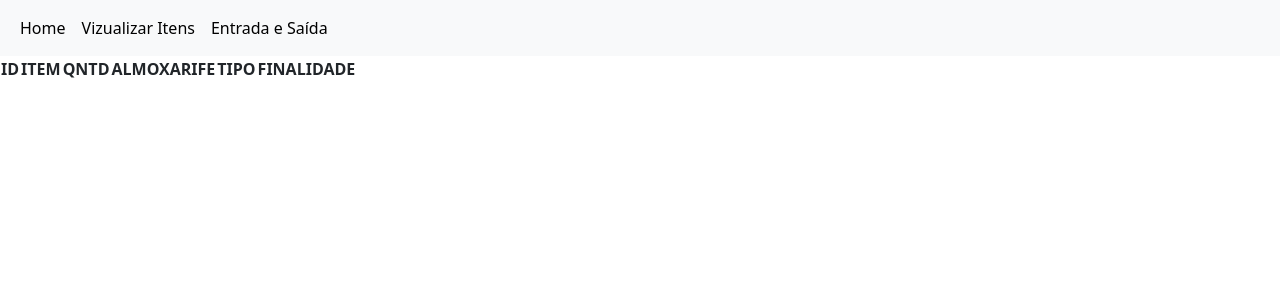
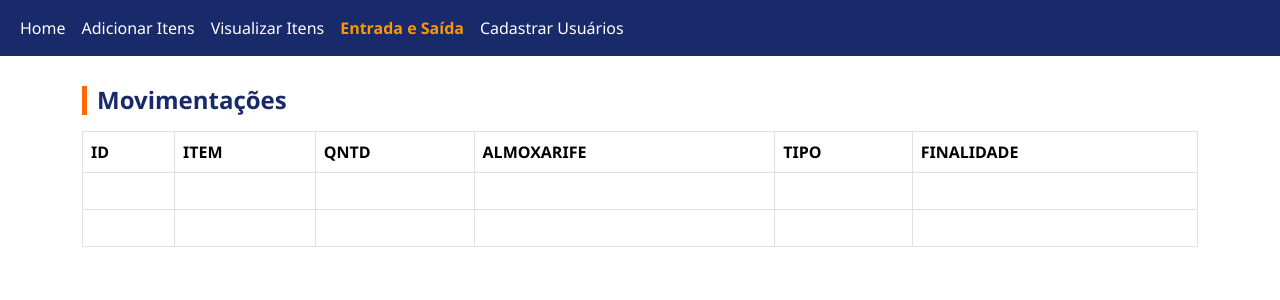
Before and after one commit to linco-777/cavalo-de-relogio-do-batman, a Flask app: page /tblmove in a window 1280 px wide. Shown: the top 300 px of the page. Run offline with Flask 3, Linux system fonts and the light colour scheme; the visitor is signed in with stand-in values (Sample User, id 1); lists and menus that the app fills with data are empty.

Commit message:
Versão |1.7|

```diff
--- a/app.py
+++ b/app.py
@@ -1,7 +1,6 @@
 from flask import Flask, render_template, request, redirect, url_for, flash, session
 import bcrypt
 import mysql.connector
-
 app = Flask(__name__)
 app.secret_key = "chave_secreta"
 
@@ -25,7 +24,6 @@ def login():
             resultado = cursor.fetchone()
             cursor.close()
             conexao.close()
-
             if resultado and bcrypt.checkpw(senha.encode("utf-8"), resultado[0].encode("utf-8")):
                 session["permissao"] = resultado[1]
                 session["email"] = email
@@ -34,7 +32,6 @@ def login():
                 flash("Email ou senha incorretos.", "danger")
         except Exception as e:
             flash(f"Erro ao conectar: {e}", "danger")
-
     return render_template("login.html")
 
 @app.route("/home")
@@ -72,7 +69,13 @@ def cadastro():
 
 @app.route("/tblvizu")
 def tblvizu():
-    return render_template("tblvizu.html")
+    conexao = conectar_bd()
+    cursor = conexao.cursor()
+    cursor.execute("SELECT ID, NOME, QNTD, ESTOQUE_MINIMO, DESCRICAO, PRECO, FOTO, CATEGORIA FROM tblvizu")
+    itens = cursor.fetchall()
+    cursor.close()
+    conexao.close()
+    return render_template("tblvizu.html", itens=itens)
 
 if __name__ == "__main__":
     app.run(debug=True, host="0.0.0.0", port=5000)
--- a/cmds.txt
+++ b/cmds.txt
@@ -1,6 +1,9 @@
 pip install mysql-connector-python
 pip install flask
 python --version
+pip install bcrypt
+python -c "import bcrypt; print(bcrypt.hashpw('senai123'.encode(), bcrypt.gensalt()).decode())"
+
 
 git init
 git config --global user.name "Linco"
--- a/sql.txt
+++ b/sql.txt
@@ -35,8 +35,10 @@ CREATE TABLE tblmove (
 
 SELECT email, permissao FROM usuarios;
 
+INSERT INTO usuarios (email, senha_hash, permissao)
+VALUES ('admin@senai.com', '...', 'admin');
 
-SELECT*FROM login;
+SELECT*FROM usuarios;
 SELECT*FROM tbladd;
 SELECT*FROM tblvizu;
 SELECT*FROM tblmove
--- a/static/move.css
+++ b/static/move.css
@@ -1,7 +1,42 @@
-#tabela{
-    border-collapse: collapse;
+body {
+    background-color: #ffffff;
+    font-family: 'Segoe UI', sans-serif;
 }
-td{
-    border: 2px solid black;
+
+.navbar {
+    background-color: #192A6B !important;
+}
+
+.navbar .nav-link {
+    color: #ffffff !important;
+}
+
+.navbar .nav-link:hover,
+.navbar .nav-link.active {
+    color: #FF9500 !important;
+    font-weight: bold;
+}
+
+.container {
+    margin-top: 30px;
+}
+
+h4 {
+    color: #192A6B;
+    font-weight: bold;
+    border-left: 5px solid #FF6800;
+    padding-left: 10px;
+}
+
+.table thead {
+    background-color: #192A6B;
+    color: #ffffff;
+}
+
+.table tbody tr:hover {
+    background-color: #f0f4ff;
+}
+
+#tabela td {
     padding: 18px;
 }
--- a/templates/cadastro.html
+++ b/templates/cadastro.html
@@ -1,9 +1,10 @@
 <!DOCTYPE html>
-<html lang="pt-br">
+<html lang="en">
 <head>
     <meta charset="UTF-8">
     <meta name="viewport" content="width=device-width, initial-scale=1.0">
     <link href="https://cdn.jsdelivr.net/npm/bootstrap@5.3.8/dist/css/bootstrap.min.css" rel="stylesheet">
+    <link rel>
     <title>Cadastro de Usuários</title>
 </head>
 <body class="bg-light">
--- a/templates/home.html
+++ b/templates/home.html
@@ -19,6 +19,9 @@
                     <li class="nav-item">
                         <a class="nav-link active" href="/home">Home</a>
                     </li>
+                     <li class="nav-item">
+                        <a class="nav-link active" aria-current="page" href="/tbladd">Adicionar Itens</a>
+                    </li>
                     <li class="nav-item">
                         <a class="nav-link" href="/tblvizu">Visualizar Itens</a>
                     </li>
@@ -27,7 +30,7 @@
                     </li>
                     {% if session.get("permissao") == "admin" %}
                     <li class="nav-item">
-                        <a class="nav-link text-warning fw-bold" href="/cadastroadm">Cadastrar Usuários</a>
+                        <a class="nav-link" href="/cadastroadm">Cadastrar Usuários</a>
                     </li>
                     {% endif %}
                 </ul>
--- a/templates/login.html
+++ b/templates/login.html
@@ -1,5 +1,5 @@
 <!DOCTYPE html>
-<html lang="pt-br">
+<html lang="en">
 <head>
     <meta charset="UTF-8">
     <meta name="viewport" content="width=device-width, initial-scale=1.0">
@@ -26,9 +26,6 @@
         </div>
         <br>
         <button id="entrar" class="btn btn-primary" type="submit">Entrar</button>
-        <button id="esquece" type="button" class="btn btn-link">
-            Esqueci a Senha
-        </button>
     </form>
 </body>
 </body>
--- a/templates/tblmove.html
+++ b/templates/tblmove.html
@@ -1,45 +1,35 @@
-<!doctype html>
+<!DOCTYPE html>
 <html lang="pt-br">
-  <head>
-    <meta charset="utf-8">
-    <meta name="viewport" content="width=device-width, initial-scale=1">
-    <title>EntLea</title>
-    <link href="https://cdn.jsdelivr.net/npm/bootstrap@5.3.3/dist/css/bootstrap.min.css" rel="stylesheet">
-    <link rel="stylesheet" href="static/stylex.css">
-</head>
-<body id="corpo">
-    <!DOCTYPE html>
-<html lang="en">
 <head>
     <meta charset="UTF-8">
     <meta name="viewport" content="width=device-width, initial-scale=1.0">
-    <title>Home</title>
-    <link href="https://cdn.jsdelivr.net/npm/bootstrap@5.3.8/dist/css/bootstrap.min.css" rel="stylesheet" integrity="sha384-sRIl4kxILFvY47J16cr9ZwB07vP4J8+LH7qKQnuqkuIAvNWLzeN8tE5YBujZqJLB" crossorigin="anonymous">
-    <link rel="stylesheet" href="static/stylix.css">
+    <title>Entrada e Saída</title>
+    <link href="https://cdn.jsdelivr.net/npm/bootstrap@5.3.8/dist/css/bootstrap.min.css" rel="stylesheet">
+    <script src="https://cdn.jsdelivr.net/npm/bootstrap@5.3.8/dist/js/bootstrap.bundle.min.js"></script>
+    <link rel="stylesheet" href="/static/move.css">
 </head>
 <body>
-    <nav class="navbar navbar-expand-lg bg-body-tertiary">
+  <nav class="navbar navbar-expand-lg">
       <div class="container-fluid">
-    <button class="navbar-toggler" type="button" data-bs-toggle="collapse" data-bs-target="#navbarNav" aria-controls="navbarNav" aria-expanded="false" aria-label="Toggle navigation">
+          <button class="navbar-toggler" type="button" data-bs-toggle="collapse" data-bs-target="#navbarNav">
               <span class="navbar-toggler-icon"></span>
           </button>
           <div class="collapse navbar-collapse" id="navbarNav">
               <ul class="navbar-nav">
-        <li class="nav-item">
-          <a class="nav-link active" aria-current="page" href="/home">Home</a>
-        </li>
-        <li class="nav-item">
-          <a class="nav-link active" aria-current="page" href="/tblvizu">Vizualizar Itens</a>
-        </li>
-        <li class="nav-item">
-          <a class="nav-link active" aria-current="page" href="/tblmove">Entrada e Saída</a>
-        </li>
+                <li class="nav-item"><a class="nav-link" href="/home">Home</a></li>
+                  <li class="nav-item"><a class="nav-link" href="/tbladd">Adicionar Itens</a></li>
+                  <li class="nav-item"><a class="nav-link" href="/tblvizu">Visualizar Itens</a></li>
+                  <li class="nav-item"><a class="nav-link active" href="/tblmove">Entrada e Saída</a></li>
+                  {% if session.get("permissao") == "admin" %}
+                  <li class="nav-item"><a class="nav-link" href="/cadastroadm">Cadastrar Usuários</a></li>
+                  {% endif %}
               </ul>
           </div>
       </div>
     </nav>
-    <script src="https://cdn.jsdelivr.net/npm/bootstrap@5.3.8/dist/js/bootstrap.bundle.min.js" integrity="sha384-FKyoEForCGlyvwx9Hj09JcYn3nv7wiPVlz7YYwJrWVcXK/BmnVDxM+D2scQbITxI" crossorigin="anonymous"></script>
-    <table id="tabela">
+  <div class="container">
+      <h4>Movimentações</h4>
+      <table id="tabela" class="table table-bordered mt-3">
         <thead>
             <tr>
               <th>ID</th>
@@ -52,18 +42,10 @@
         </thead>
         <tbody>
             <tr>
-            <td></td>
-            <td></td>
-            <td></td>
-            <td></td>
-            <td></td>
+              <td></td><td></td><td></td><td></td><td></td><td></td>
             </tr>
             <tr>
-            <td></td>
-            <td></td>
-            <td></td>
-            <td></td>
-            <td></td>
+              <td></td><td></td><td></td><td></td><td></td><td></td>
             </tr>
         </tbody>
         </table>
```
Also changed, not shown: static/vizu.css (+78 -0 lines), templates/tbladd.html (+11 -0 lines), templates/tblvizu.html (+40 -31 lines). Lines whose indentation alone changed are shown as unchanged.
